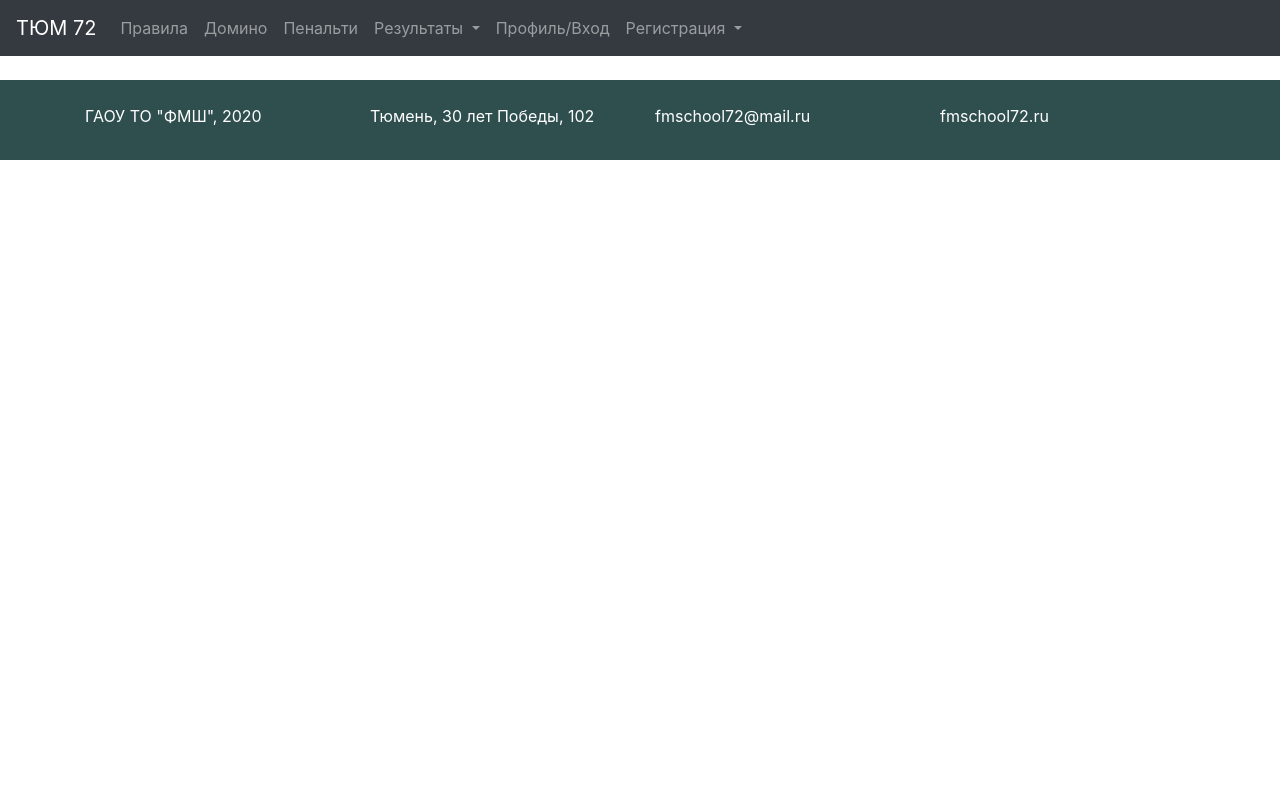
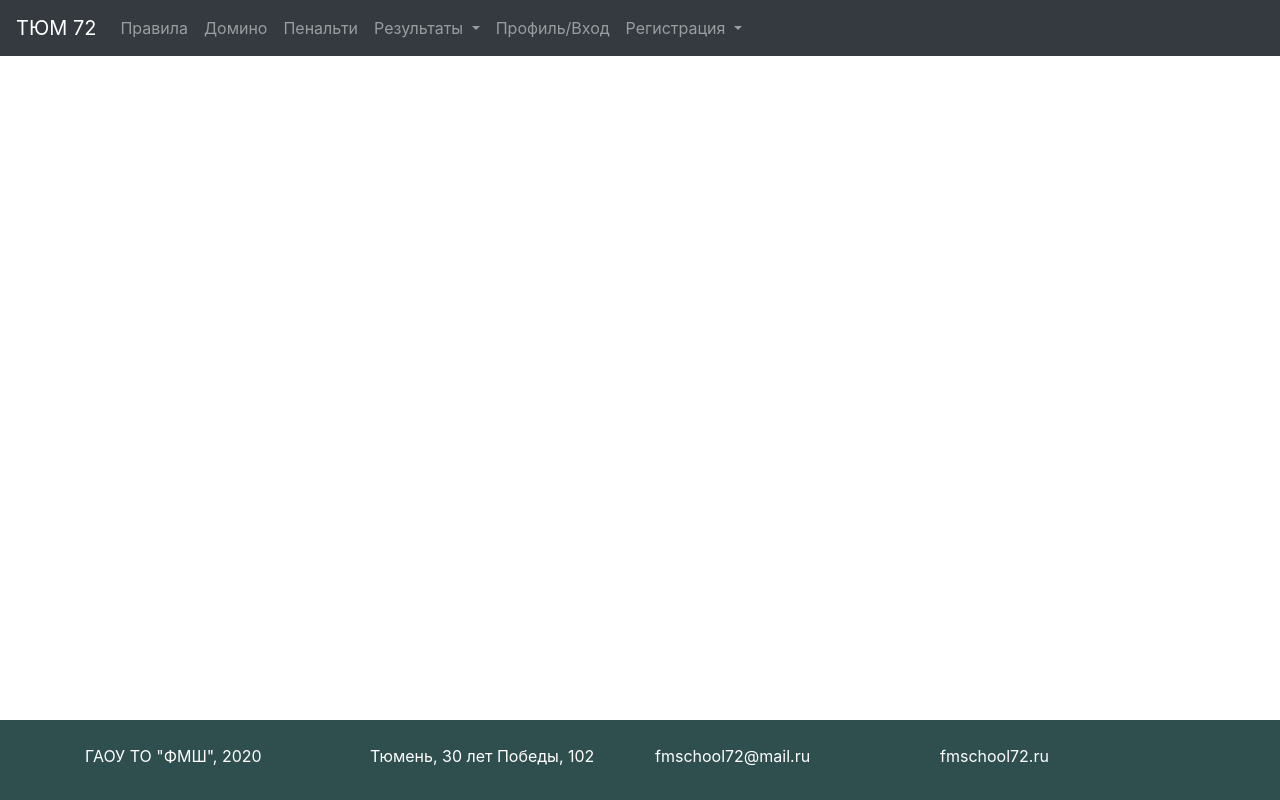
Before and after one commit to diduk001/math-tournir-72, a Flask app: page /base in a window 1280 px wide. Run offline with Flask 2, Linux system fonts and the light colour scheme; some libraries are stand-ins or nearby versions.

Commit message:
experiments with footer

```diff
--- a/templates/base.html
+++ b/templates/base.html
@@ -11,6 +11,24 @@
           crossorigin="anonymous">
     <link rel="stylesheet" type="text/css" href="/static/css/style.css"/>
     <title>{{ title }}</title>
+    <style>
+        html, body {
+            height: 100%;
+            margin: 0;
+        }
+
+        .wrapper {
+            min-height: 100%;
+            /* Равно высоте подвала, */
+            /* но с учётом margin-bottom у последнего дочернего элемента */
+            margin-bottom: -50px;
+        }
+
+        .footer,
+        .push {
+            height: 50px;
+        }
+    </style>
 </head>
 
 <body>
@@ -87,6 +105,7 @@
                 }
             </script>
             <br>
+            <div class="wrapper">
                 {% with messages = get_flashed_messages() %}
                     {% if messages %}
                         {% for message in messages %}
@@ -95,12 +114,14 @@
                     {% endif %}
                 {% endwith %}
                 {% block content %}{% endblock %}
+                <div class="push"></div>
+            </div>
         </main>
     </div>
 
     {# Самый нижний элемент, footer. Находится внизу страницы, но не выше нижнего края экрана #}
     {# Я долго парился чтобы это норм отображалось и написал этот комментарий по приколу #}
-    <footer id="footer">
+    <footer class="footer" id="footer">
         <br>
         <div class="container">
             <div class="row align-items-center">
```
Lines whose indentation alone changed are shown as unchanged.
